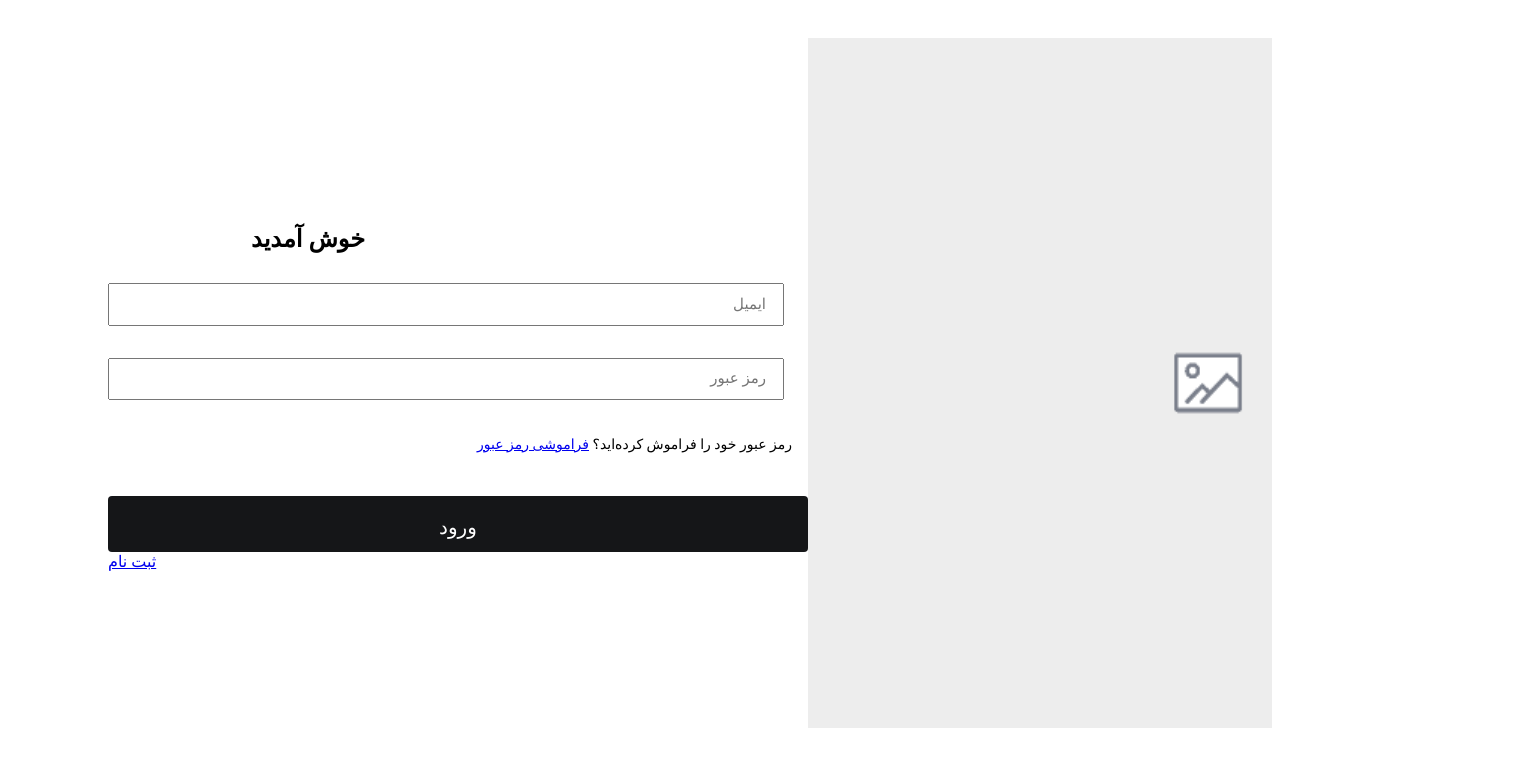
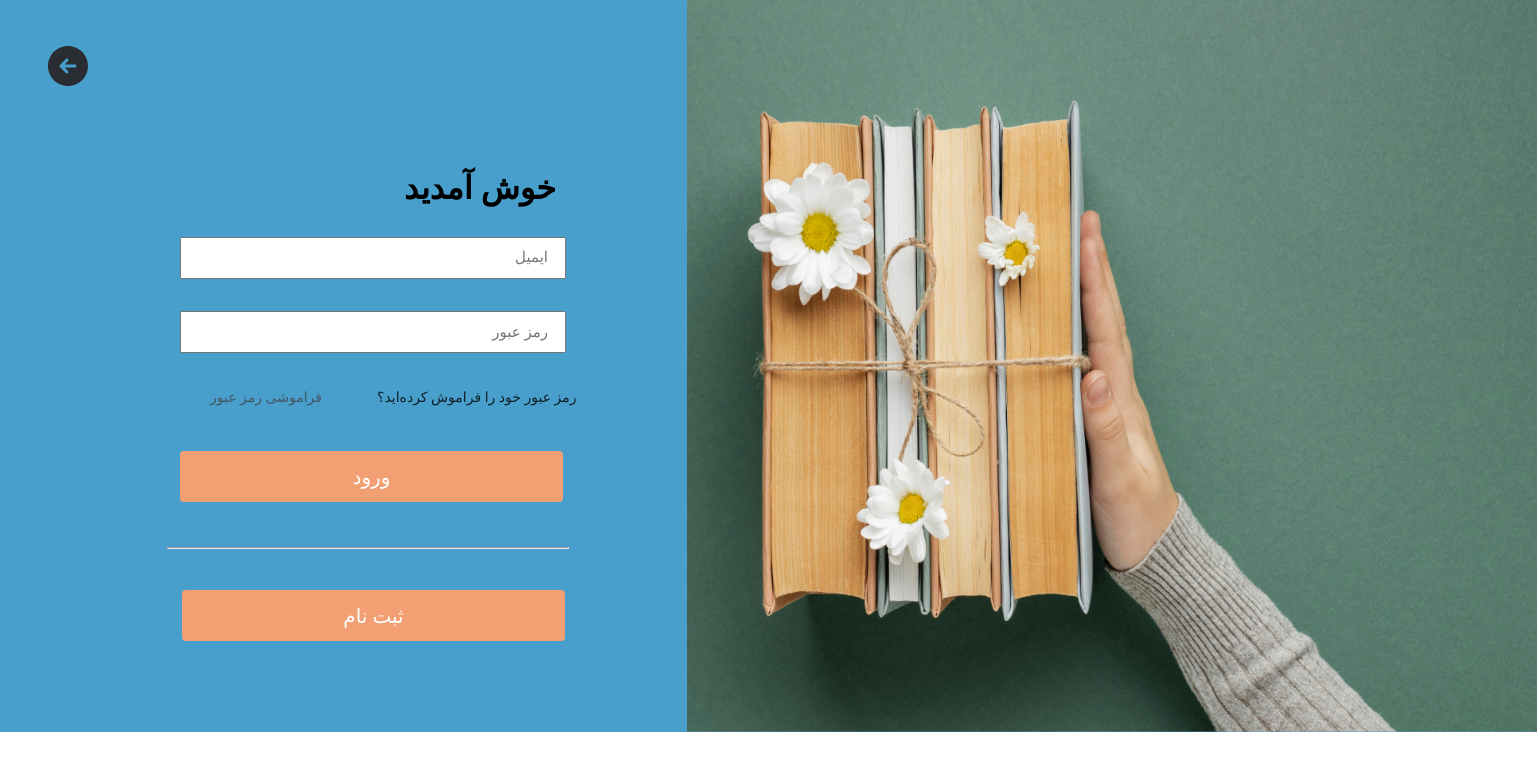
Before and after one commit to ramtinkam/ChapterOne, a React (Create React App) app in the folder chapter-one/: page /login in a window 1280 px wide. Shown: the top 770 px of the page, 1537 px wide, since content can reach past the window. Built offline with nearby package versions, Linux system fonts and the light colour scheme; a small style sheet from the web is missing; a web font is replaced by a local one.

Commit message:
added full css to signup/login

```diff
--- a/chapter-one/src/Components/Login.css
+++ b/chapter-one/src/Components/Login.css
@@ -1,110 +1,165 @@
+
+.main-login {
+    display: flex;
+    height: 715px;
+    width: 1520px;
+    justify-content: center;
+    align-items: center;
+}
+
+.login-div {
+    display: flex;
+    align-items: center;
+    flex-direction: column;
+    justify-content: center;
+    background-color: #489FCB;
+
+}
+
+.login-img {
+    position: relative;
+    width: 850px;
+    height: 732px;
+    padding-left: 687px;
+}
+
+.login-back-but {
+    display: flex;
+    position: absolute;
+    border-radius: 80cm;
+    background-color: #489FCB;
+    border: none;
+    padding: 0;
+    margin-bottom: 600px;
+    margin-right: 1400px;
+}
+
+.login-back-but:hover {
+    background-color: #92c6e0;
+}
+
+.login-form {
+    display: block;
+    position: absolute;
+    justify-content: center;
+    align-items: center;
+    position: absolute;
+    padding-right: 400px;
+}
+
+.login-header {
+    display: flex;
+    justify-content: right;
+    padding-right: 400px;
+    padding-bottom: 30px;
+    color: #000;
+    font-family: IRANSansX;
+    font-size: 32px;
+    font-style: normal;
+    font-weight: 700;
+    line-height: normal;
+}
+
+.login-input {
+    display: flex;
+    height: 2rem;
+    width: 350px;
+    margin-bottom: 2rem;
+    margin-right: 390px;
+    padding: 0.2rem 1rem;
+    text-align: right;
+    font-size: 15px;
+    font-family: IRANSansX;
+    font-style: normal;
+    font-weight: 400;
+    line-height: normal;
+    color: #bf5521;
+
+}
+
+.login-input:focus {
+    border: none;
+}
+
 .forgot-pass {
-    display: block;
+    display: inline;
     text-align: right;
     font-family: IRANSansX;
-    align-items: flex-start;
+    align-items: center;
     font-size: 14px;
     font-weight: 300;
     line-height: 26px;
     margin-right: 0;
     width: 171%;
-
+    opacity: 80%;
 }
 
-.form-header{
-    display: block;
-    color: #000;
-    font-size: 24px;
-    font-family: IRANSansX;
-    font-style: normal;
-    font-weight: 700;
-    line-height: normal;
-    text-align: right;
-    margin-right: 0;
-    width: 172%;
-    margin-bottom: 32px;
-    margin-top: 0px;
+.forgot-link {
+    padding-right: 55px;
+    padding-left: 30px;
+    text-decoration: none;
+    color: #41444B;
 }
 
-input {
-    display: block;
-    height: 2rem;
-    width: 160%;
-    margin: auto;
-    margin-bottom: 2rem;
-    padding: 0.2rem 1rem;
-    text-align: right;
-    font-size: 15px;
-    font-family: IRANSansX;
-    font-style: normal;
-    font-weight: 300;
-    line-height: normal;
-
-}
-
-input:focus {
-    border: none;
-}
-
-.main-login {
-    min-height: 90vh;
-    min-width: 90vw;
-    overflow-x: hidden;
-    display: flex;
+.forgot-link:hover{
+    color: #F39F74;
 }
 
 
-.right-side {
+#sub-but {
     display: flex;
-    padding-top: 30px;
+    width: 383px;
     justify-content: center;
     align-items: center;
-}
-
-.left-side {
-    display: flex;
-    align-items: center;
-    flex-direction: column;
-    justify-content: center;
-    margin-right: 300px;
-    margin-left: 100px;
-    padding-top: 30px
-
-}
-
-.login-container{
-    width: 50%;
-    height: 600px;
-    border-radius: 1rem;
-    margin: 0;
-    display: inline-block;
-    justify-content: center;
-    align-items: center;
-
-}
-
-#sub-but {
-    width: 175%;
-    height: 3.5rem;
-    background: var(--151618, #151618);
+    height: 3.2rem;
+    background: #F39F74;
     color: var(--ffffff, #FFF);
     border: none;
     cursor: pointer;
-    padding: 1.2rem 4rem;
     border-radius: 4px;
-    margin-top: 1.5rem;
+    margin-top: 40px;
+    margin-bottom: 60px;
     font-size: 20px;
     font-family: IRANSansX;
-
-
 }
 
 #sub-but:hover {
-    background: var(--151618, #25272c);
+    background-color: #f6b392;
 }
 
+.login-linebreak {
+    position: absolute;
+    display: flex;
+    width: 400px;
+    color: #F39F74;
+    margin-top: 440px;
+    margin-right: 800px;
+    margin-bottom: 75px;
+}
 
-.unknown-img {
-    width: 800px;
-    height: 100%;
+.login-signup-route {
+    position: absolute;
+    display: inline-block;
 }
+
+.login-signup-but {
+    position: absolute;
+    display: flex;
+    width: 383px;
+    justify-content: center;
+    align-items: center;
+    height: 3.2rem;
+    background: #F39F74;
+    color: var(--ffffff, #FFF);
+    border: none;
+    font-size: 20px;
+    font-family: IRANSansX;
+    border-radius: 4px;
+    margin-top: 560px;
+    margin-right: 789px;
+    margin-bottom: 60px;
+}
+
+.login-signup-but:hover {
+    background-color: #f6b392;
+}
--- a/chapter-one/src/Components/Login.jsx
+++ b/chapter-one/src/Components/Login.jsx
@@ -1,6 +1,6 @@
 import React, { useState } from 'react';
-import './Login.css'
-import image from './unknown-image.png';
+import './Login.css';
+import loginimage from './login-image.png';
 
 function Login() {
 
@@ -10,25 +10,50 @@ function Login() {
     const handleSubmit = (event) => {
         event.preventDefault();
     };
+
+    function handleBackClick() {
+      window.location.href = '/';
+    }
+
+    function handleSignupClick() {
+      window.location.href = 'signup';
+    }
+
   return (
     <div className='main-login'>
-        <div className='left-side'>
-          <form onSubmit={handleSubmit}>
-            <h className='form-header'>خوش آمدید</h>
-              <input placeholder='ایمیل' type='email' value={emailval}
-              onChange={(e)=>{setemailval(e.target.value)}} id='email1' />
-              <input placeholder='رمز عبور' type='password' value={passval}
-              onChange={(e)=>{setpassval(e.target.value)}} id='pass1' />
-              <p className="forgot-pass">رمز عبور خود را فراموش کرده‌اید؟ <a href='#'>فراموشی رمز عبور</a></p>
+        <div className='login-div'>
+          <img className='login-img' src={loginimage} alt="login-image"/>
+          <button className='login-back-but' onClick={handleBackClick}>
+            <svg width="48" height="48" viewBox="0 0 48 48" fill="none" xmlns="http://www.w3.org/2000/svg">
+              <path d="M24 4C12.96 4 4 12.96 4 24C4 35.04 12.96 44 24 44C35.04 44 44 35.04 44 24C44 12.96 35.04 4 24 4ZM31 25.5H20.62L24.06 28.94C24.64 29.52 24.64 30.48 24.06 31.06C23.76 31.36 23.38 31.5 23 31.5C22.62 31.5 22.24 31.36 21.94 31.06L15.94 25.06C15.36 24.48 15.36 23.52 15.94 22.94L21.94 16.94C22.52 16.36 23.48 16.36 24.06 16.94C24.64 17.52 24.64 18.48 24.06 19.06L20.62 22.5H31C31.82 22.5 32.5 23.18 32.5 24C32.5 24.82 31.82 25.5 31 25.5Z" fill="#292D32"/>
+            </svg>
+          </button>
+          <form onSubmit={handleSubmit} className='login-form'>
+
+
+            <h className='login-header'>خوش آمدید</h>
+
+            <input className='login-input' placeholder='ایمیل' type='email' value={emailval}
+            onChange={(e)=>{setemailval(e.target.value)}} />
+
+            <input className='login-input' placeholder='رمز عبور' type='password' value={passval}
+            onChange={(e)=>{setpassval(e.target.value)}} />
+
+              <p className="forgot-pass">رمز عبور خود را فراموش کرده‌اید؟
+              <a className='forgot-link' href='#'>فراموشی رمز عبور</a>
+              </p>
+
               <button type='submit' id='sub-but'>ورود</button>
-              <a href='/signup'>ثبت نام</a>
+
+
+
           </form>
+          <hr className='login-linebreak' />
+          <button type='submit' className='login-signup-but' onClick={handleSignupClick}>ثبت نام</button>
         </div>
 
 
-      <div className='right-side'>
-        <img className='unknown-img' src={image} alt=""/>
-      </div>
+
     </div>
 
   )
--- a/chapter-one/src/Components/SignUp.jsx
+++ b/chapter-one/src/Components/SignUp.jsx
@@ -1,8 +1,6 @@
 import React, { useState} from 'react';
 import './SignUp.css';
-
-
-
+import signupimage from './signup-img.jpg';
 
 const SignUp = () => {
     const [username, setUsername] = useState('');
@@ -28,11 +26,21 @@ const SignUp = () => {
         }
     };*/
 
+    function handleBackClick() {
+        window.location.href = '/login';
+    }
 
     return (
-        <div className='form-container'>
+        <div className="main-signup">
+            <div className='form-container'>
+            <img className='signup-img' src={signupimage} alt="signup-image"/>
 
             <form className='form-body'>
+            <button className='signup-back-but' onClick={handleBackClick}>
+            <svg width="48" height="48" viewBox="0 0 48 48" fill="none" xmlns="http://www.w3.org/2000/svg">
+              <path d="M24 4C12.96 4 4 12.96 4 24C4 35.04 12.96 44 24 44C35.04 44 44 35.04 44 24C44 12.96 35.04 4 24 4ZM31 25.5H20.62L24.06 28.94C24.64 29.52 24.64 30.48 24.06 31.06C23.76 31.36 23.38 31.5 23 31.5C22.62 31.5 22.24 31.36 21.94 31.06L15.94 25.06C15.36 24.48 15.36 23.52 15.94 22.94L21.94 16.94C22.52 16.36 23.48 16.36 24.06 16.94C24.64 17.52 24.64 18.48 24.06 19.06L20.62 22.5H31C31.82 22.5 32.5 23.18 32.5 24C32.5 24.82 31.82 25.5 31 25.5Z" fill="#292D32"/>
+            </svg>
+          </button>
                 <h className='form-header'>ثبت نام</h>
                 <input onChange={handleUsername} className="input" placeholder='نام کاربری'
                 value={username} type="text"/>
@@ -40,11 +48,20 @@ const SignUp = () => {
                 value={email} type="text"/>
                 <input onChange={handlePassword} className="input" placeholder='رمز عبور'
                 value={password} type="text"/>
-                <label className='signUp-label'>تمامی شرایط و قوانین را می‌پذیرم<input type="checkbox" className='singUpCheckbox'/></label>
+                <label className='signUp-label'>
+                    تمامی شرایط و قوانین را می‌پذیرم
+                    <input type="checkbox" className='singUpCheckbox' />
+                </label>
                 <input className='submit-button' type="submit" value="ثبت نام" />
+
+                <p className="signup-login-route">آیا قبلا ثبت نام کرده‌اید؟
+                    <a className='signup-to-login-link' href='/login'>ورود</a>
+                </p>
 
             </form>
         </div>
+        </div>
+
     )
 }
 
```
Also changed, not shown: chapter-one/src/Components/SignUp.css (+87 -27 lines), chapter-one/src/Components/login-image.png (added), 1 other file (tests, documents, lock files or other folders).
